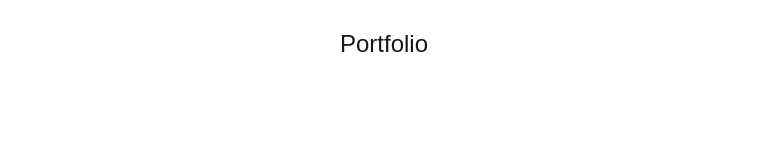
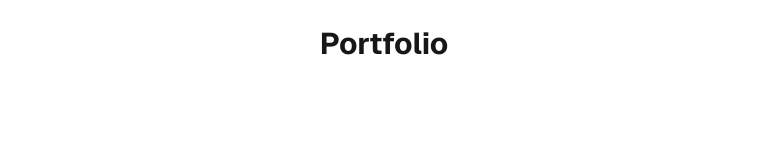
Before and after one commit to Noel1214/portfolio, a Next.js app: page / in a window 1280 px wide. Shown: the top 141 px of the page, without its empty margins (256-1018 px from the left). Built offline with nearby package versions, Linux system fonts and the light colour scheme; grey boxes are pictures that could not be loaded.

Commit message:
text size changed in navbar

```diff
--- a/components/Navbar.tsx
+++ b/components/Navbar.tsx
@@ -5,7 +5,7 @@ const Navbar = () => {
   return (
     <div className="mt-3">
       <div className="w-screen h-16 grid grid-cols-3">
-        <h1 className="col-start-2 col-span-1 flex items-center justify-center text-2xl">
+        <h1 className="col-start-2 col-span-1 flex items-center justify-center text-3xl font-bold font-sans">
           Portfolio
         </h1>
         <div className="h-full col-start-3 col-span-1 pr-4 sm:pr-7 flex items-center justify-end text-white">
```
